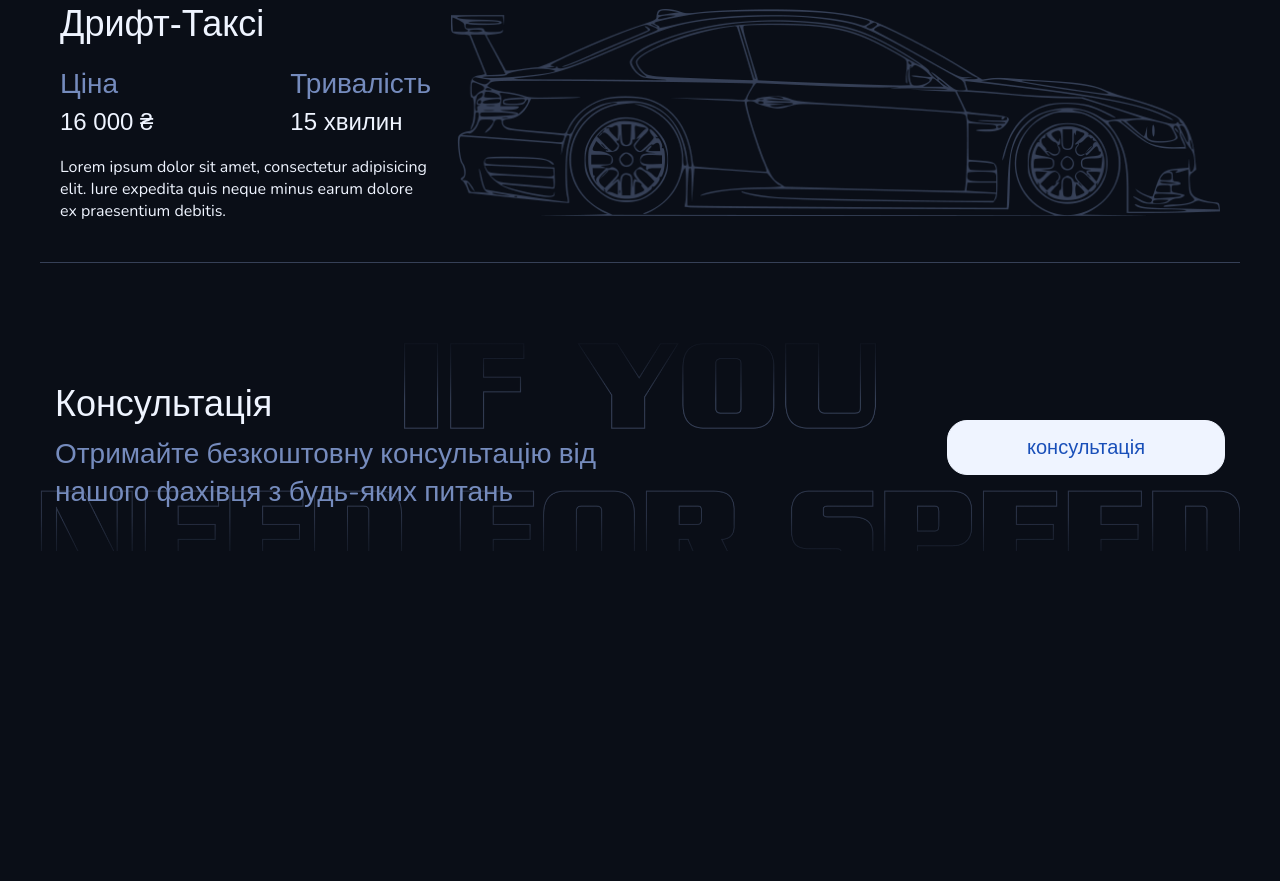
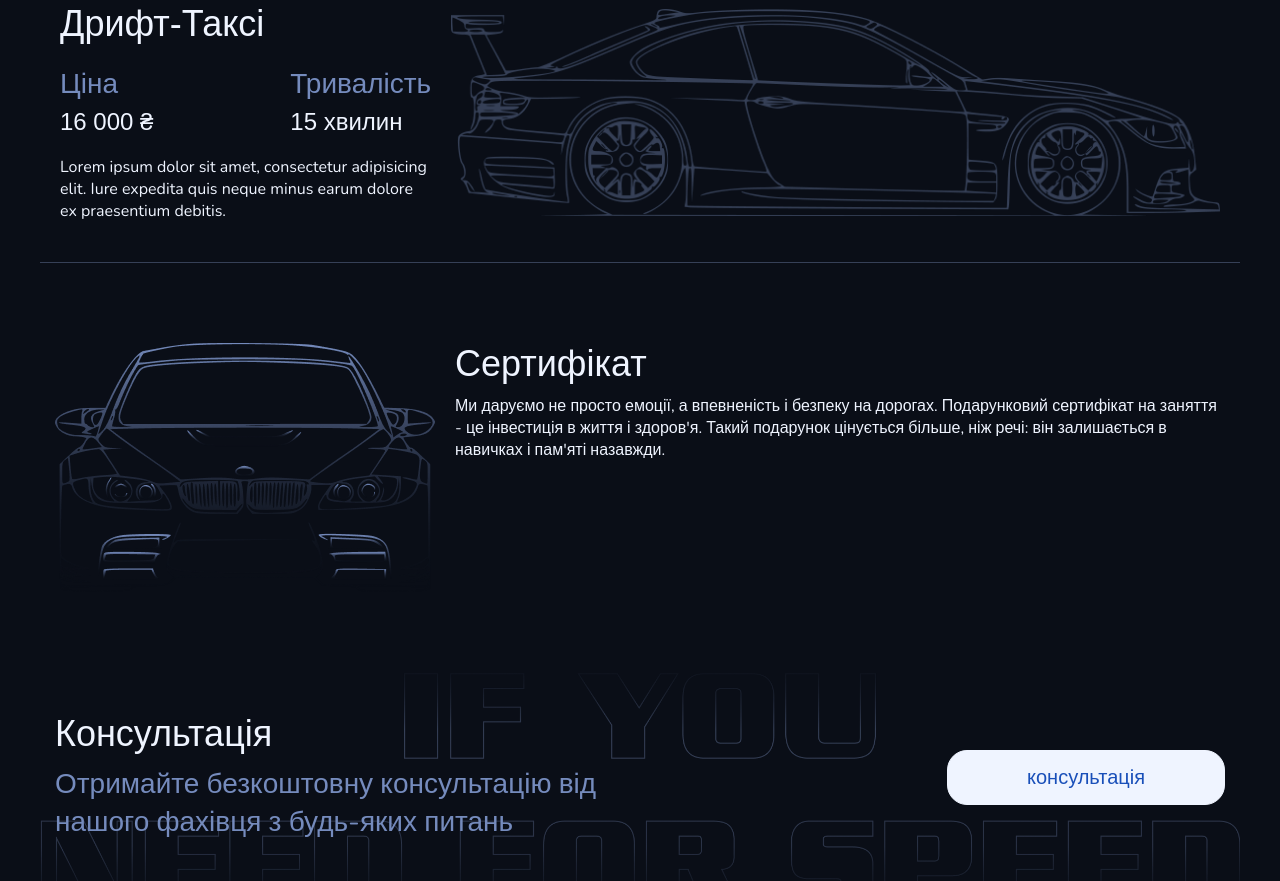
Before and after one commit to kot1kova/driving-institute.github.io, a plain HTML site: page the-one.html in a window 1280 px wide. Shown: the part 1621-2502 px from the top of the page. Before the commit the page ends 2172 px from the top, so only its background shows below. Drawn offline with nearby package versions, Linux system fonts and the light colour scheme; a web font is replaced by a local one.

Commit message:
добавила блок сертификат анимацию его появления текст готов вопрос только в прайсе

```diff
--- a/assets/js/app.js
+++ b/assets/js/app.js
@@ -38,6 +38,36 @@ gsap.timeline({
   duration: 1,
   ease: "power2.out"
 }, "+=0.2");
+
+gsap.timeline({
+  scrollTrigger: {
+    trigger: ".certificate",
+    start: "top 80%",
+    // end: "bottom bottom",
+    end: "bottom 60%",
+    toggleActions: "play none none none",
+    // markers: true,
+  }
+})
+.from(".certificate__info", {
+  opacity: 0,
+  y: 70,
+  duration: 0.5,
+  ease: "power2.out"
+})
+.from("#car_two", {
+  opacity: 0,
+  // y: 100,
+	scale: 0.5,
+  duration: 1.5,
+  ease: "power2.out"
+}, "+=0.2");
+
+
+
+
+
+
 
 class HandwrittenSlogan {
 	constructor(element, slogans) {
--- a/assets/style/_the-one.scss
+++ b/assets/style/_the-one.scss
@@ -75,11 +75,14 @@
 		margin-top: 40px;
 		&__wrapper {
 			margin-top: 40px;
+			// display: flex;
+			// flex-wrap: wrap;
 			display: grid;
 			grid-template-columns: repeat(2, 1fr);
 			gap: 20px;
 		}
 		&__item {
+			// width: 48%;
 			padding: 20px;
 			display: flex;
 			justify-content: space-between;
@@ -169,4 +172,18 @@
 		// 	width: 100%;
 		// }
 	}
+	.certificate {
+		margin-top: 80px;
+		&__wrapper {
+			display: flex;
+			gap: 20px;
+		}
+		&__img {
+			max-width: 380px;
+			width: 100%;
+		}
+		.text {
+			margin-top: 10px;
+		}
+	}
 }
--- a/the-one.html
+++ b/the-one.html
@@ -60,7 +60,9 @@
 						</div>
 						<div class="one__content">
 							<h3 class="h3-title">Знайомство</h3>
-							<p class="text">Хочеш зрозуміти, як це працює? Разове заняття - найкращий спосіб. Ми познайомимо тебе з технікою, від якої залежить безпека. Ти відчуєш, як кермо і педалі стають продовженням твоїх рук. Це початок, після якого захочеться більшого.</p>
+							<p class="text">Хочеш зрозуміти, як це працює? Разове заняття - найкращий спосіб. Ми познайомимо тебе з
+								технікою, від якої залежить безпека. Ти відчуєш, як кермо і педалі стають продовженням твоїх рук. Це
+								початок, після якого захочеться більшого.</p>
 						</div>
 					</div>
 					<div class="one__item">
@@ -78,7 +80,9 @@
 						</div>
 						<div class="one__content">
 							<h3 class="h3-title">Екстрим</h3>
-							<p class="text">Тут немає підручника, тільки практика. Заноси, різкі гальмування, повороти на межі зчеплення. Ти пройдеш через ситуації, які зазвичай закінчуються аварією - і навчишся виходити з них переможцем. Це твій особистий адреналін із користю.</p>
+							<p class="text">Тут немає підручника, тільки практика. Заноси, різкі гальмування, повороти на межі
+								зчеплення. Ти пройдеш через ситуації, які зазвичай закінчуються аварією - і навчишся виходити з них
+								переможцем. Це твій особистий адреналін із користю.</p>
 						</div>
 					</div>
 					<div class="one__item">
@@ -94,7 +98,8 @@
 						</div>
 						<div class="one__content">
 							<h3 class="h3-title">Знайомство зі спортом</h3>
-							<p class="text">На занятті ти опануєш ази спортивного водіння - від траєкторії до роботи з газом. Це інший рівень контролю та емоцій, до якого хочеться повертатися.</p>
+							<p class="text">На занятті ти опануєш ази спортивного водіння - від траєкторії до роботи з газом. Це інший
+								рівень контролю та емоцій, до якого хочеться повертатися.</p>
 						</div>
 					</div>
 					<div class="one__item">
@@ -110,7 +115,8 @@
 						</div> -->
 						<div class="one__content">
 							<h3 class="h3-title">Подписка</h3>
-							<p class="text">Підписка - це можливість тренуватися систематично, поступово переходячи від бази до майстерності. Ти не просто вчишся - ти ростеш як водій, крок за кроком.</p>
+							<p class="text">Підписка - це можливість тренуватися систематично, поступово переходячи від бази до
+								майстерності. Ти не просто вчишся - ти ростеш як водій, крок за кроком.</p>
 						</div>
 					</div>
 					<div class="one__item">
@@ -126,7 +132,9 @@
 						</div>
 						<div class="one__content">
 							<h3 class="h3-title">Навчи військового їздить</h3>
-							<p class="text">Для військових водіння - частина служби, а для цивільних - частина життя. Ми робимо так, щоб перехід був простим і ефективним. Навчаємо техніці, яка потрібна щодня, а не тільки в екстремальних умовах.</p>
+							<p class="text">Для військових водіння - частина служби, а для цивільних - частина життя. Ми робимо так,
+								щоб перехід був простим і ефективним. Навчаємо техніці, яка потрібна щодня, а не тільки в екстремальних
+								умовах.</p>
 						</div>
 					</div>
 				</div>
@@ -156,6 +164,19 @@
 				</div>
 			</div>
 		</section>
+		<section class="certificate">
+			<div class="certificate__inner container">
+				<div class="certificate__wrapper">
+					<div class="certificate__img" id="car_two"><img src="./assets/img/one-time/certificate-img.png" alt="car"></div>
+					<div class="certificate__info">
+						<h2 class="h2-title">сертифікат</h2>
+						<p class="text">Ми даруємо не просто емоції, а впевненість і безпеку на дорогах. Подарунковий сертифікат на
+							заняття - це інвестиція в життя і здоров'я. Такий подарунок цінується більше, ніж речі: він залишається в
+							навичках і пам'яті назавжди.</p>
+					</div>
+				</div>
+			</div>
+		</section>
 		<section class="consultation">
 			<div class="consultation__inner container">
 				<div class="consultation__wrapper">
```
Also changed, not shown: assets/img/one-time/certificate-img.png (added), assets/style/main.css, 1 other file.
